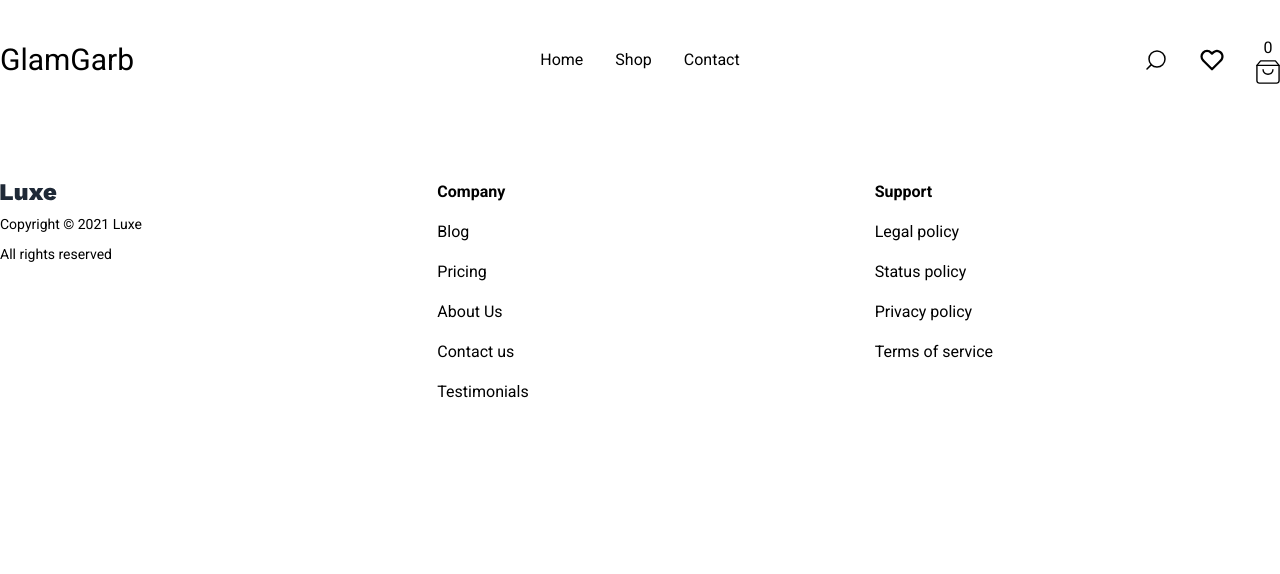
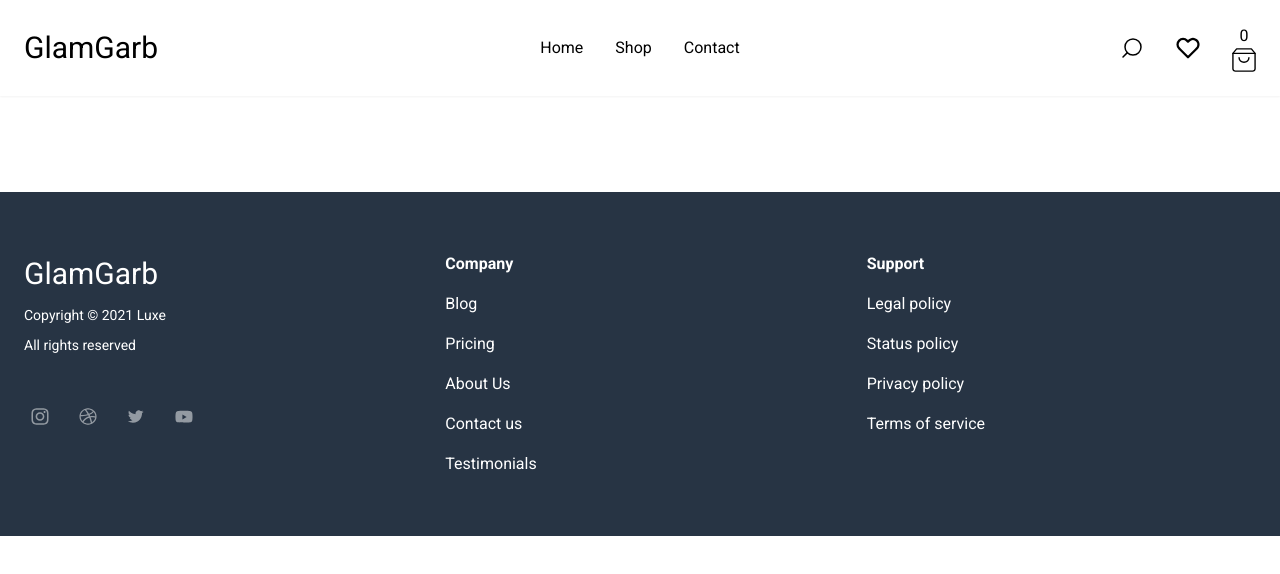
Before and after one commit to MikeZone121/webshop-ml, a React (Vite) app: page / in a window 1280 px wide. Shown: the top 574 px of the page. Built offline with nearby package versions, Linux system fonts and the light colour scheme; no server answers.

Commit message:
feat: changed homepage design + changed cjs files to js

```diff
--- a/package.json
+++ b/package.json
@@ -2,7 +2,7 @@
   "name": "webshop",
   "private": true,
   "version": "0.0.0",
-  "type": "module",
+  "type": "commonjs",
   "scripts": {
     "dev": "vite",
     "build": "tsc && vite build",
--- a/src/components/Footer.tsx
+++ b/src/components/Footer.tsx
@@ -2,22 +2,17 @@ import React from "react";
 
 const Footer = () => {
   return (
-    <div className="mx-auto container py-16">
+    <div className="bg-gray-dark text-white mt-12">
+      <div className="mx-auto container py-16 px-6">
         <div className="grid grid-cols-1 md:grid-cols-3 lg:grid-cols-3 xl:grid-cols-3 md:gap-8 gap-4">
           <div className="flex flex-col flex-shrink-0">
             <div>
-            <svg
-              width="57"
-              height="17"
-              viewBox="0 0 57 17"
-              fill="none"
-              xmlns="http://www.w3.org/2000/svg"
+              <h1
+                className="md:w-2/12 cursor-pointer text-gray-800 text-3xl dark:text-white"
+                aria-label="GlamGarb"
               >
-              <path
-                d="M5.36 12.328H12.896V16H0.464V0.159999H5.36V12.328ZM18.8135 16.24C17.5815 16.24 16.6055 15.92 15.8855 15.28C15.1655 14.624 14.8055 13.552 14.8055 12.064V4H19.6535V10.936C19.6535 11.544 19.7655 11.976 19.9895 12.232C20.2135 12.488 20.5415 12.616 20.9735 12.616C21.4375 12.616 21.8055 12.44 22.0775 12.088C22.3655 11.736 22.5095 11.168 22.5095 10.384V4H27.3575V16H23.0135L22.8935 13.6C22.1735 15.36 20.8135 16.24 18.8135 16.24ZM34.3209 4L36.1209 7.672L37.9689 4H43.3689L39.2649 9.976L43.4649 16H37.9449L36.0249 12.136L34.1289 16H28.6809L32.9289 9.904L28.8249 4H34.3209ZM50.2822 16.24C48.2022 16.24 46.5702 15.696 45.3862 14.608C44.2022 13.52 43.6102 11.984 43.6102 10C43.6102 8.672 43.8822 7.544 44.4262 6.616C44.9702 5.688 45.7302 4.984 46.7062 4.504C47.6822 4.008 48.8102 3.76 50.0902 3.76C51.4022 3.76 52.5142 4.008 53.4262 4.504C54.3542 4.984 55.0582 5.656 55.5382 6.52C56.0342 7.384 56.2822 8.392 56.2822 9.544C56.2822 10.136 56.2422 10.64 56.1622 11.056H48.2662C48.3782 11.776 48.6022 12.272 48.9382 12.544C49.2902 12.8 49.7542 12.928 50.3302 12.928C50.8262 12.928 51.2182 12.824 51.5062 12.616C51.8102 12.408 52.0262 12.12 52.1542 11.752L56.0422 12.904C55.8342 13.64 55.4422 14.256 54.8662 14.752C54.2902 15.248 53.6022 15.624 52.8022 15.88C52.0022 16.12 51.1622 16.24 50.2822 16.24ZM50.0902 7.048C49.5782 7.048 49.1702 7.192 48.8662 7.48C48.5782 7.768 48.3862 8.256 48.2902 8.944H51.6982C51.6342 8.32 51.4742 7.848 51.2182 7.528C50.9782 7.208 50.6022 7.048 50.0902 7.048Z"
-                fill="#1F2937"
-              />
-            </svg>
+                GlamGarb
+              </h1>
             </div>
             <p className="text-sm leading-none text-gray-800 mt-4">
               Copyright © 2021 Luxe
@@ -131,6 +126,7 @@ const Footer = () => {
           </div>
         </div>
       </div>
+    </div>
   );
 };
 
--- a/src/components/Header.tsx
+++ b/src/components/Header.tsx
@@ -49,7 +49,7 @@ function Header() {
                   aria-label="go to cart"
                   className="text-gray-800 dark:text-white focus:outline-none focus:ring-2 focus:ring-gray-800"
                 >
-                  0
+                  {cart.cartTotalQuantity ?? 0}
                   <CartIcon width={18} height={18} />
                 </button>
               </a>
@@ -57,8 +57,8 @@ function Header() {
           </div>
           {/* For md screen size */}
           {/* For large screens */}
-          <div className="dark:bg-gray-900 bg-gray-50 py-9">
-            <div className="container mx-auto flex items-center justify-between">
+          <div className="dark:bg-gray-900 bg-gray-50 mb-12 shadow-sm">
+            <div className="container mx-auto flex items-center justify-between p-6">
               <h1
                 className="md:w-2/12 cursor-pointer text-gray-800 text-3xl dark:text-white"
                 aria-label="GlamGarb"
@@ -230,7 +230,7 @@ function Header() {
                       <CartIcon width={22} height={22} />
                     </div>
                     <p className="text-base">Cart</p>
-                    <p className="text-base">0</p>
+                    <p className="text-base">{cart.cartTotalQuantity ?? 0}</p>
                   </a>
                 </li>
                 <li>
--- a/src/components/Main.tsx
+++ b/src/components/Main.tsx
@@ -32,10 +32,17 @@ function Main() {
       navigateTo("/cart");
     };
     return (
-      <div className="mx-6 my-6 px-6 flex flex-col	">
+      <div
+        key={id}
+        className="m-6 p-6 md:pb-0 flex flex-col shadow-[0_3px_10px_rgb(0,0,0,0.2)]	"
+      >
         <Link to={`/product/${id}`} key={id}>
           <div className="flex flex-col">
-            <img src={thumbnail} alt={title} className="w-[100%]" />
+            <img
+              src={thumbnail}
+              alt={title}
+              className="w-[100%] h-[200px] object-cover"
+            />
             <small className="mt-4">{brand}</small>
             <h2 className="text-xl mt-0">{title}</h2>
             <h4 className="mb-6 text-xl mt-4">€ {price}</h4>
@@ -44,7 +51,7 @@ function Main() {
         <div className="flex">
           <button
             onClick={() => handleAddToCart(product)}
-            className="border-2 border-blue text-blue hover:text-white hover:bg-blue transition ease-in-out px-6 py-2 mb-4"
+            className="border-2 border-blue text-blue hover:text-white hover:bg-blue transition ease-in-out px-6 py-2 mb-6"
           >
             Add to cart
           </button>
@@ -53,7 +60,11 @@ function Main() {
     );
   });
 
-  return <div className="grid grid-cols-4 grid-rows-4">{renderList}</div>;
+  return (
+    <div className="grid grid-cols-1 grid-rows-1 sm:grid-cols-2 sm:grid-flow-row-2 md:grid-cols-3 md:grid-rows-3 xl:grid-cols-4 xl:grid-rows-4">
+      {renderList}
+    </div>
+  );
 }
 
 export default Main;
--- a/src/routes.tsx
+++ b/src/routes.tsx
@@ -1,6 +1,5 @@
 import App from ".";
 import { createBrowserRouter } from "react-router-dom";
-import Shop from "./views/Shop";
 import Contact from "./views/Contact";
 import Cart from "./views/Cart";
 import ErrorPage from "./views/ErrorPage";
@@ -14,7 +13,7 @@ const router = createBrowserRouter([
   },
   {
     path: "/shop",
-    element: <Shop />,
+    element: <App />,
   },
   {
     path: "/contact",
--- a/src/views/Shop.tsx
+++ /dev/null
@@ -1,11 +0,0 @@
-import React from "react";
-
-function Shop() {
-  return (
-    <div>
-      Sho da;opdza dkoza dazok dzao d kazod kaozdk azodk azo kdozka dokaz okaz
-    </div>
-  );
-}
-
-export default Shop;
```
Also changed, not shown: postcss.config.js (renamed from postcss.config.cjs), tailwind.config.js (renamed from tailwind.config.cjs). Lines whose indentation alone changed are shown as unchanged.
